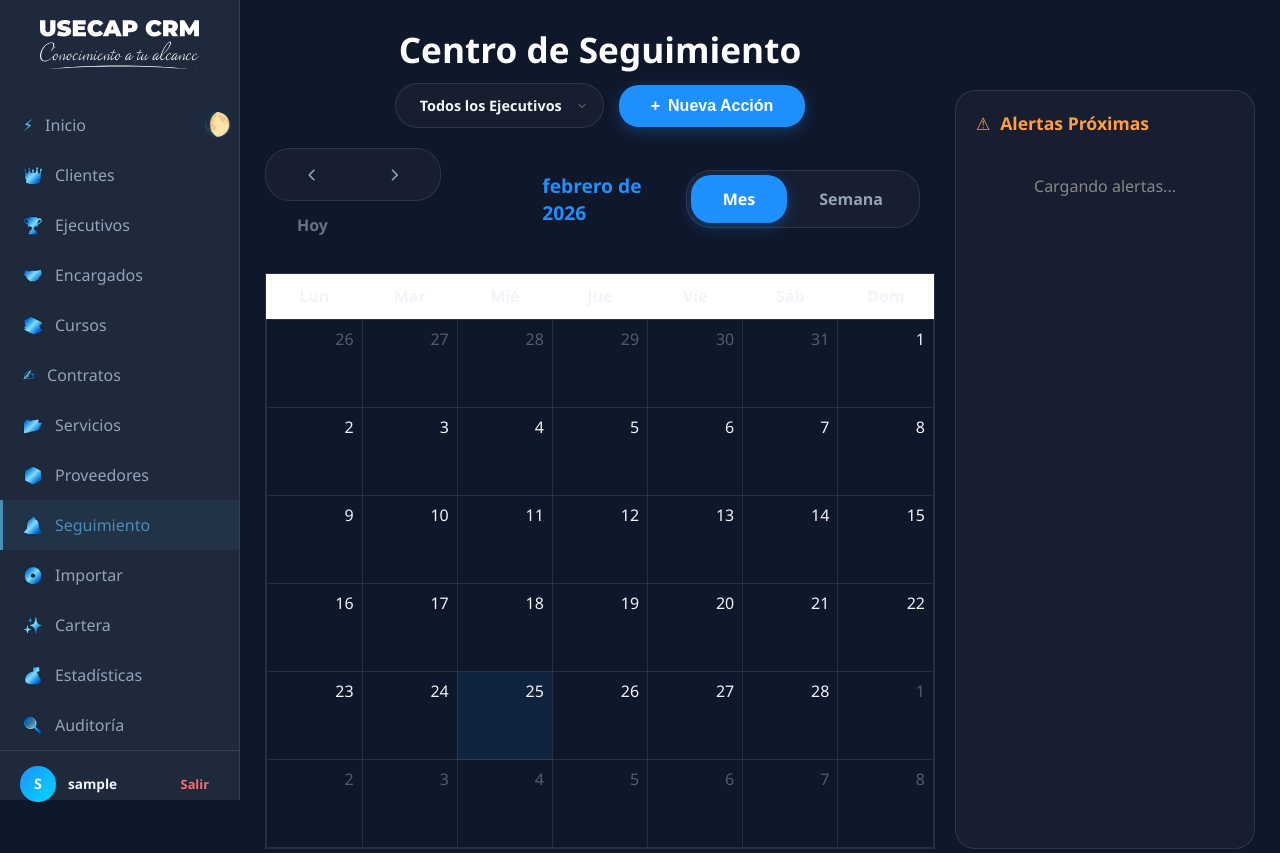
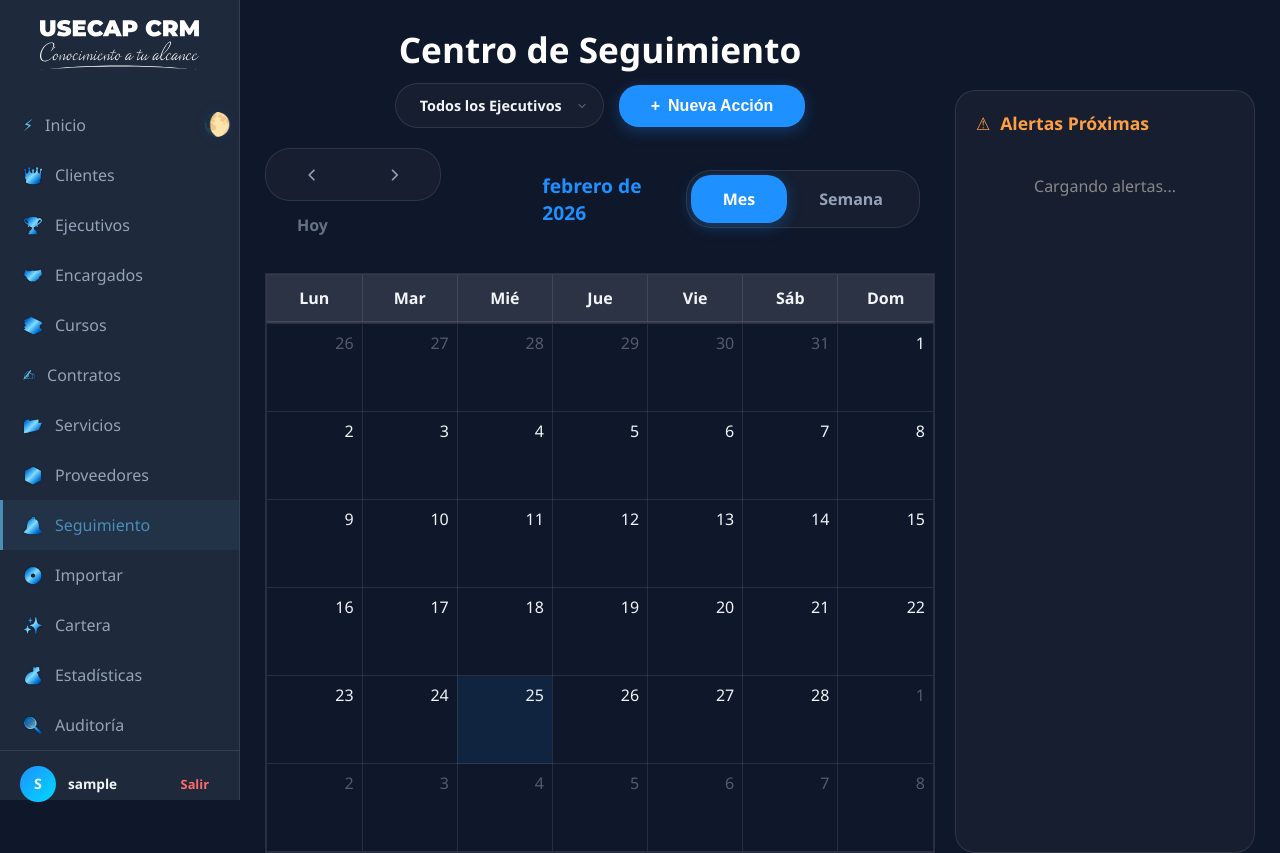
Before and after one commit to Usecap-Cloud/CRM, a Django app: page /api/seguimiento-page/ in a window 1280 px wide. Run offline with Django 5.2, Linux system fonts and the light colour scheme; the visitor is signed in with stand-in values (Sample User, id 1); data comes from the database, SQL or seed files in the repository; data that the repository does not hold is empty; parts of the project's set-up code (start-up, migrations or seed data) failed here and were passed over; some libraries are stand-ins or nearby versions.

Commit message:
UI: Reforzado fondo oscuro en cabeceras de calendario para evitar barra blanca

```diff
--- a/backend/templates/seguimiento.html
+++ b/backend/templates/seguimiento.html
@@ -146,12 +146,14 @@
         border: 1px solid var(--border-color) !important;
     }
 
-    .fc-col-header {
+    /* Aggressive fix for white background in headers */
+    .fc-scrollgrid-section-header,
+    .fc-scrollgrid-section-header th,
+    .fc-scrollgrid-section-header td,
+    .fc-col-header,
+    .fc-col-header-cell {
         background: var(--card-bg) !important;
-    }
-
-    .fc-col-header-cell {
-        background: rgba(255, 255, 255, 0.03) !important;
+        background-color: var(--card-bg) !important;
     }
 
     .fc-col-header-cell-cushion {
@@ -160,7 +162,7 @@
         font-weight: 600 !important;
         text-transform: capitalize;
         display: block;
-        padding: 10px 0 !important;
+        padding: 12px 0 !important;
     }
 
     .fc-daygrid-day-number {
```
